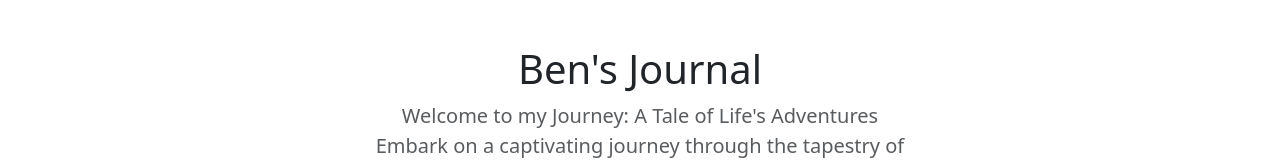
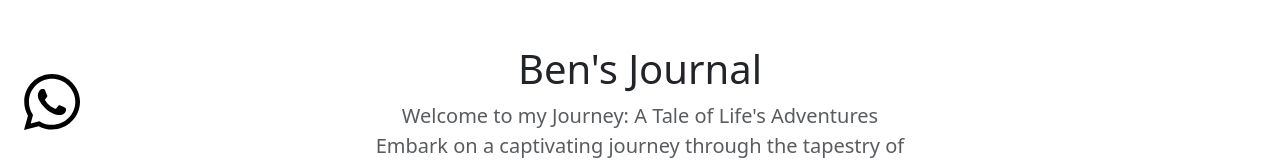
Before and after one commit to Bernardkoech/btstrp, a React (Create React App) app: page / in a window 1280 px wide. Shown: the part 646-806 px from the top of the page. Built offline with nearby package versions, Linux system fonts and the light colour scheme; no server answers.

Commit message:
added whatsapp icon to homepage

```diff
--- a/src/App.js
+++ b/src/App.js
@@ -37,6 +37,7 @@ function App() {
             <Route path="/whatsapp" element={<WhatsAppChat />}></Route>
           </Routes>
         </div>
+
         <Footer />
 
       </div>
--- a/src/Pages/Home.js
+++ b/src/Pages/Home.js
@@ -3,6 +3,7 @@ import Products from "./Products"
 import Cards from './Cards'
 import useCardData from '../components/UseCardData/UseCardData'
 import Hero from '../components/Hero/Hero'
+import WhatsAppChat from '../components/WhatsAppChat'
 
 const Home = () => {
 
@@ -15,6 +16,7 @@ const Home = () => {
        <Products />
        <hr />
        {cards && <Cards cards={cards.filter((card) => card.homepage === true)} />}
+       <WhatsAppChat />
     </div>
   )
 }
```
